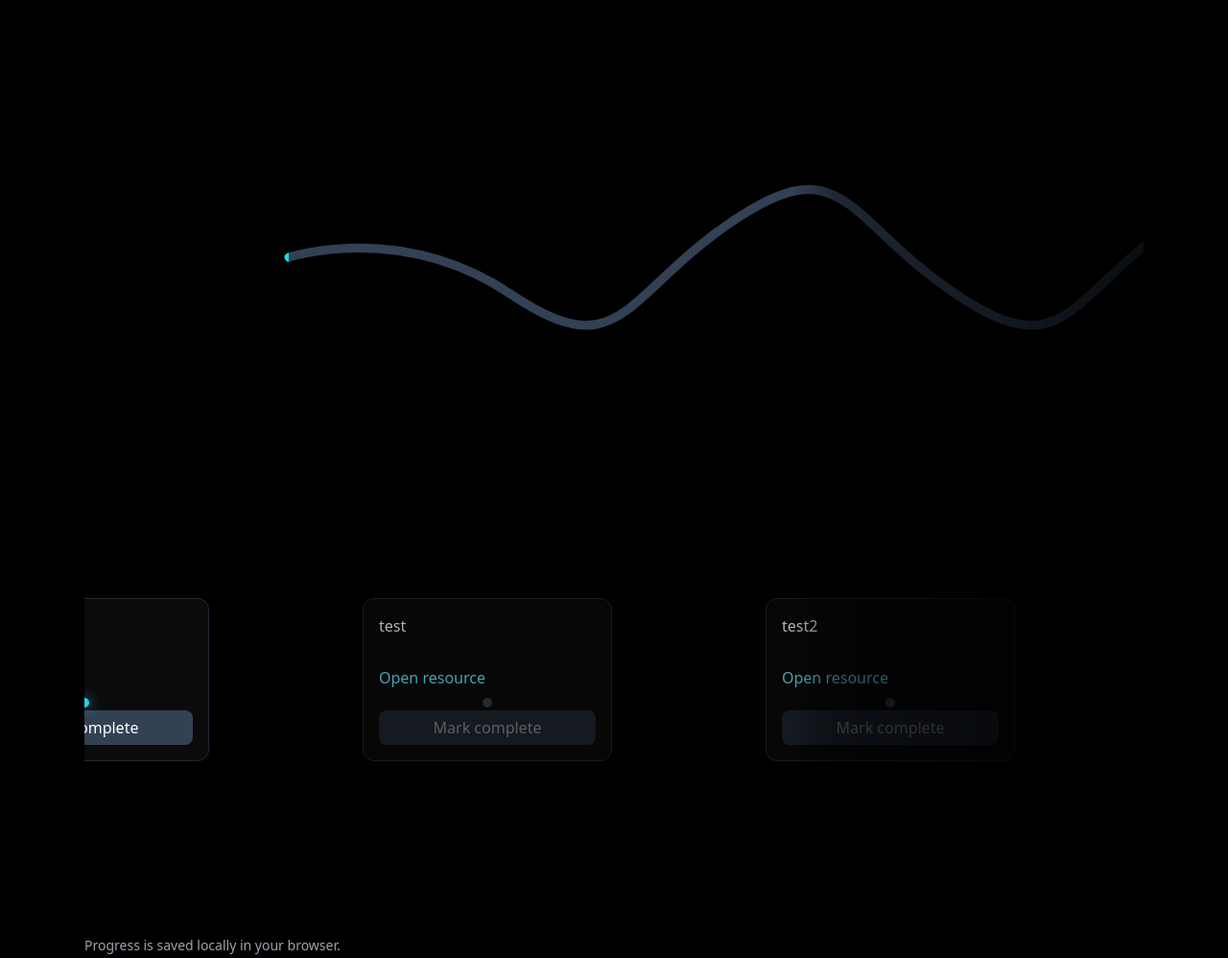
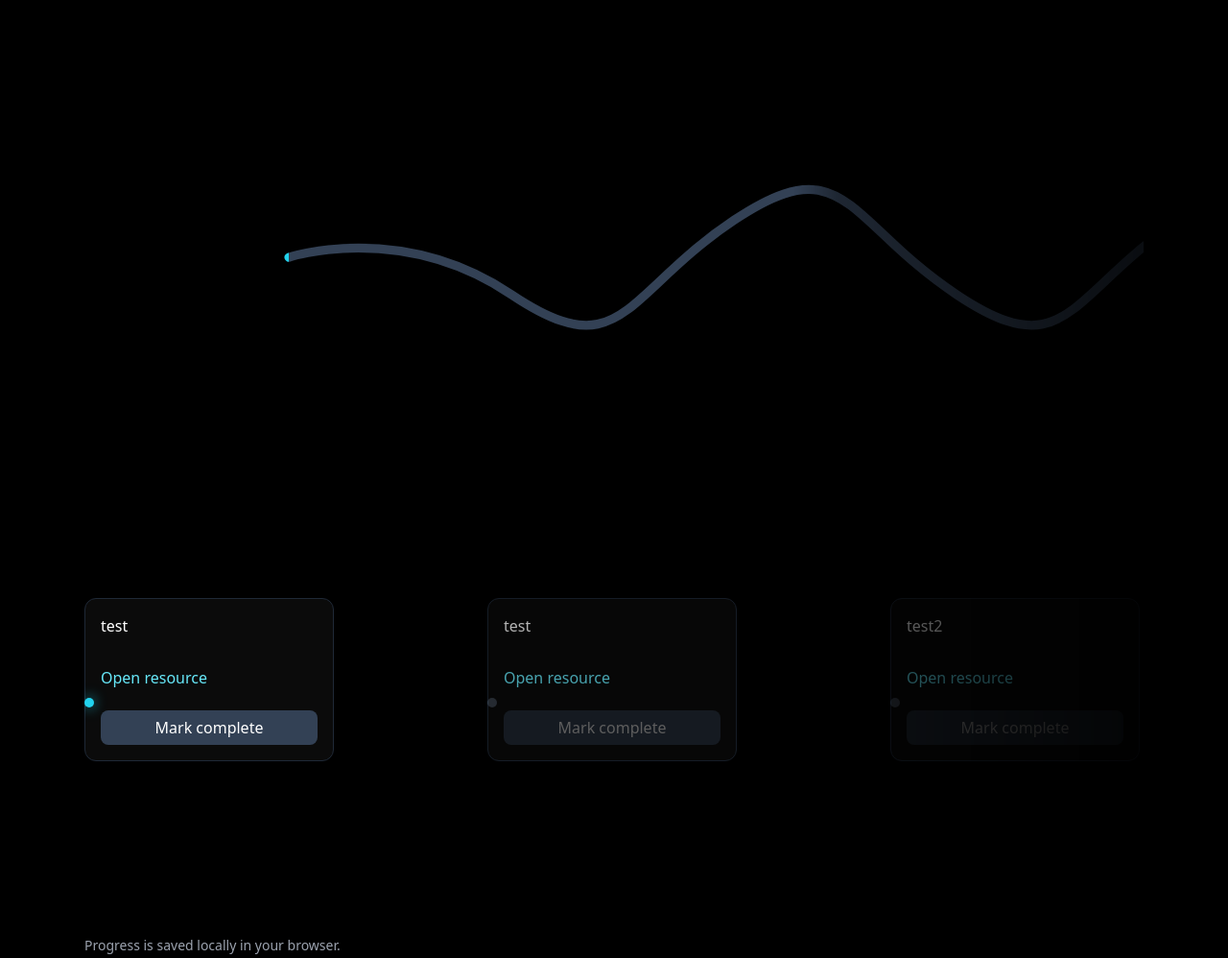
Before and after one commit to Rajojha-1/Cyber-Kali, a Flask app: page /resources in a window 1280 px wide. Shown: the part 209-1207 px from the top of the page at 96% size. Run offline with Flask 3, Linux system fonts and the light colour scheme; data comes from the database, SQL or seed files in the repository; some libraries are stand-ins or nearby versions.

Commit message:
resources: hide Welcome card; align SVG and cards to main start; left-anchored checkpoints

```diff
--- a/app.py
+++ b/app.py
@@ -369,8 +369,8 @@ def resources_page():
         ensure_root_exists(conn)
         resources = fetch_resources(conn)
 
-    # Only main branch, linear sequence
-    main_items = [r for r in resources if (r.get('branch') or 'main') == 'main']
+    # Only main branch, linear sequence; hide root 'Welcome' at order 0
+    main_items = [r for r in resources if (r.get('branch') or 'main') == 'main' and not (r.get('order_index', 0) == 0 and (r.get('title') or '').lower() == 'welcome')]
     main_items = sorted(main_items, key=lambda x: x.get('order_index', 0))
 
     step_x = 420
--- a/static/style.css
+++ b/static/style.css
@@ -242,7 +242,7 @@ a:focus {
 .checkpoints{ position: relative; width: 100%; height: 58vh; }
 .checkpoint{
   position: absolute;
-  transform: translate(-50%, calc(-50% - 24px));
+  transform: translate(0, calc(-50% - 24px));
   pointer-events: auto;
   z-index: 2;
 }
@@ -279,14 +279,14 @@ a:focus {
 .checkpoint::before{
   content: "";
   position: absolute;
-  left: 50%;
+  left: 0;
   top: calc(50% + 24px);
   width: 10px;
   height: 10px;
   border-radius: 50%;
   background: #22d3ee;
   box-shadow: 0 0 14px rgba(34,211,238,0.8);
-  transform: translate(-50%, -50%);
+  transform: translateY(-50%);
 }
 .checkpoint.locked::before{
   background: #64748b;
```
